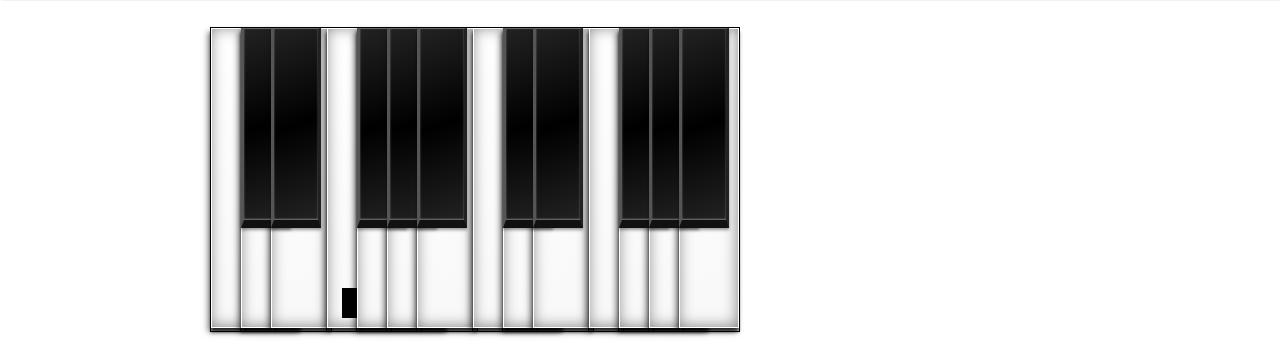
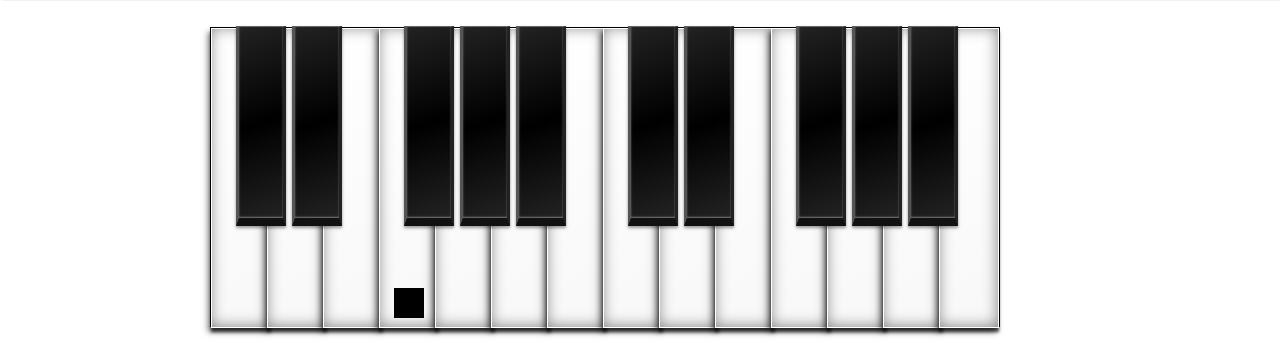
Before and after one commit to V381/Piano_Note_Trainer, a website: page index.html in a window 1280 px wide. Shown: the part 83-427 px from the top of the page. Drawn offline with nearby package versions, Linux system fonts and the light colour scheme; files that its build step writes are made by us from their sources.

Commit message:
Fixed misplaced keys

```diff
--- a/stylesheets/partials/_piano.scss
+++ b/stylesheets/partials/_piano.scss
@@ -18,6 +18,7 @@ body{
   margin-right: -10px;
   border: 1px solid black;
   transition: 0.5s ease-in-out;
+  height: 300px;
 }
 .keys__white-key{
   width: 60px;
@@ -40,17 +41,16 @@ body{
     width: 50px;
     height: 200px;
     background: black;
-  display: inline-block;
-  margin-left: -30px;
-  margin-right: -50px;
-  top: -100px;
+    top: -305px;
     position: relative;
     z-index: 10;
-  box-shadow: inset 0px -1px 2px rgba(255,255,255,0.4),0 2px 3px rgba(0,0,0,0.4);
-  background: linear-gradient(-20deg,#222,#000,#222);
+    left: 25px;
+    box-shadow: inset 0px -1px 2px rgba(255,255,255,0.4), 0 2px 3px rgba(0,0,0,0.4);
+    background: linear-gradient(-20deg, #222, #000, #222);
     border-width: 1px 3px 8px;
     border-style: solid;
     border-color: #666 #222 #111 #555;
+    transition: 0.5s ease-in-out;
     transition: 0.5s ease-in-out;
     &:active,
       &.active{
```
Lines whose indentation alone changed are shown as unchanged.
